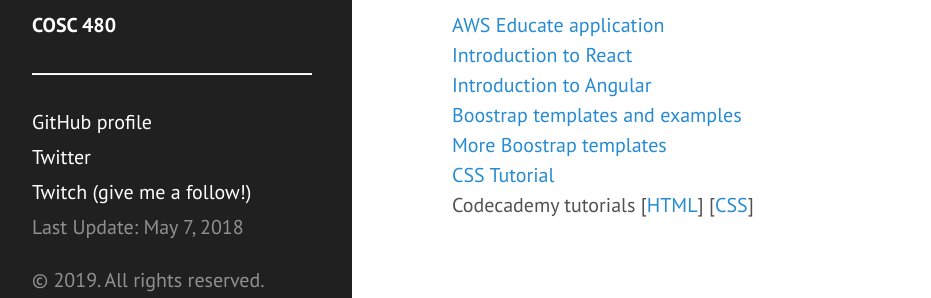
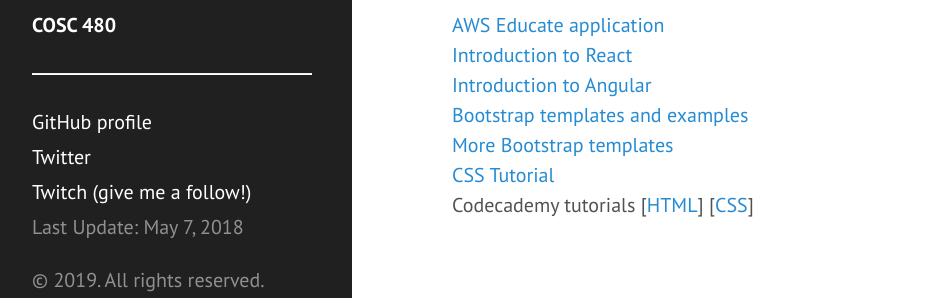
Before and after one commit to ripark/ripark.github.io, a Jekyll site: the page built from f19/cosc480.html, in a window 1280 px wide. Shown: the part 565-863 px from the top of the page, without its empty margins (8-939 px from the left). Built offline with Jekyll 4.4.1, drawn with Linux system fonts in a browser that asks for light colours; Markdown is read by kramdown in place of the engine named in the settings.

Commit message:
Update cosc480.html

```diff
--- a/f19/cosc480.html
+++ b/f19/cosc480.html
@@ -27,9 +27,9 @@ Current HW: Lab 1
 <br>
 <a href="https://angular.io/start">Introduction to Angular</a>
 <br>
-<a href="https://getbootstrap.com/docs/4.3/examples/">Boostrap templates and examples</a>
+<a href="https://getbootstrap.com/docs/4.3/examples/">Bootstrap templates and examples</a>
 <br>
-<a href="https://startbootstrap.com/themes/">More Boostrap templates</a>
+<a href="https://startbootstrap.com/themes/">More Bootstrap templates</a>
 <br>
 <a href="https://www.w3schools.com/css/">CSS Tutorial</a>
 <br>
```
